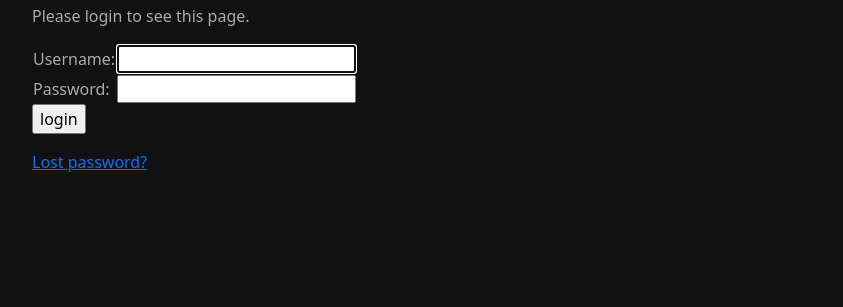
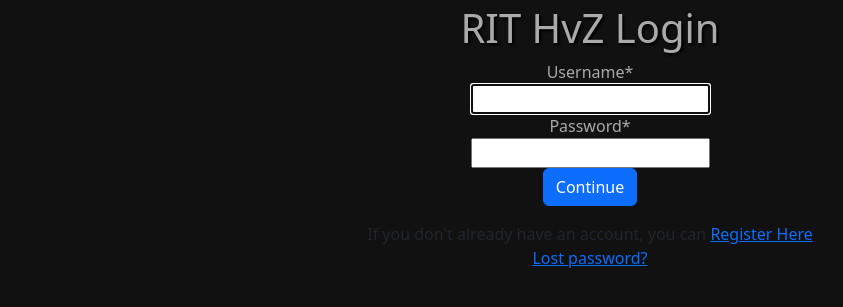
Before and after one commit to RIT-HvZ/website, a Django app: a page that uses hvzsite/templates/base.html in a window 1280 px wide. Shown: the part 71-378 px from the top of the page, without its empty margins (50-893 px from the left). Run offline with Django 4.2, Linux system fonts and the light colour scheme; some libraries are stand-ins or nearby versions.

Commit message:
Remove duplicate login url/page

```diff
--- a/hvzsite/hvz/urls.py
+++ b/hvzsite/hvz/urls.py
@@ -25,7 +25,6 @@
     path('api-auth/', include('rest_framework.urls', namespace='rest_framework')),
     path('', views.index),
     path('logout', LogoutView.as_view()),
-    path('login/', views.login_view),
     path('admin/create-av', views.admin_create_av),
     path('api/player_activation_api', views.player_activation_api),
     path('player_activation/', views.player_activation),
--- a/hvzsite/templates/base.html
+++ b/hvzsite/templates/base.html
@@ -16,7 +16,7 @@
         {% block prebody %}{% endblock %}
         <nav class="navbar fixed-top navbar-expand-lg navbar-dark bg-dark">
             <div class="container-fluid">
-              <a class="navbar-brand" href="#"><img class="logo-img" src="{% static 'images/hvzlogo_small.png' %}" /></a>
+              <a class="navbar-brand" href="/"><img class="logo-img" src="{% static 'images/hvzlogo_small.png' %}" /></a>
               <button class="navbar-toggler" type="button" data-bs-toggle="collapse" data-bs-target="#navbarNav" aria-controls="navbarNav" aria-expanded="false" aria-label="Toggle navigation">
                 <span class="navbar-toggler-icon"></span>
               </button>
@@ -67,7 +67,7 @@
                     {% if user.is_authenticated %}
                     <a class="nav-link" href="/me/">{{user.first_name}} {{user.last_name}}</a> </li><li class="nav-item"><a class="nav-link logout-link" href="/accounts/logout">Logout</a>
                     {% else %}
-                    <a class="nav-link" href="/login/">Login / Register</a>
+                    <a class="nav-link" href="/accounts/login/">Login / Register</a>
                     {% endif %}
                   </li>
                 </ul>
--- a/hvzsite/templates/register.html
+++ b/hvzsite/templates/register.html
@@ -11,7 +11,7 @@
 		{{ register_form | crispy }}
 		<button class="btn btn-primary" type="submit">Register</button>
 	</form>
-	<p class="text-center">If you already have an account, <a href="/login">login</a> instead.</p>
+	<p class="text-center">If you already have an account, <a href="/accounts/login">login</a> instead.</p>
 </div>
 
 {% endblock %}
--- a/hvzsite/templates/registration/login.html
+++ b/hvzsite/templates/registration/login.html
@@ -1,38 +1,32 @@
 {% extends "base.html" %}
+{% load i18n %}
 
 {% block body %}
 
-{% if form.errors %}
-<p>Your username and password didn't match. Please try again.</p>
-{% endif %}
+{% load crispy_forms_tags %}
 
-{% if next %}
 {% if user.is_authenticated %}
-    <p>Your account doesn't have access to this page. To proceed,
-    please login with an account that has access.</p>
+  <div class="login_alreadylogged">You are already logged in. <a href="/">Return home</a></div>
 {% else %}
-    <p>Please login to see this page.</p>
-    {% endif %}
-{% endif %}
-
-<form method="post" action="{% url 'login' %}">
+  <div class="row">
+    <div class="col center">
+        <h1>RIT HvZ Login</h1>
+    </div>
+  </div>
+  <div class="row">
+    <div class="col login-button  center">
+      <form method="post">
         {% csrf_token %}
-<table>
-<tr>
-    <td>{{ form.username.label_tag }}</td>
-    <td>{{ form.username }}</td>
-</tr>
-<tr>
-    <td>{{ form.password.label_tag }}</td>
-    <td>{{ form.password }}</td>
-</tr>
-</table>
-
-<input type="submit" value="login">
-<input type="hidden" name="next" value="{{ next }}">
+		{{ form | crispy }}
+        <button class="btn btn-primary" type="submit">{% trans "Continue" %}</button>
       </form>
 
+      If you don't already have an account, you can <a href="/accounts/register">Register Here</a>
       {# Assumes you set up the password_reset view in your URLconf #}
       <p><a href="{% url 'password_reset' %}">Lost password?</a></p>
 
+    </div>
+  </div>
+
+{% endif %}
 {% endblock %}
```
Also changed, not shown: hvzsite/templates/login.html (deleted, +0 -32 lines). Lines whose indentation alone changed are shown as unchanged.
